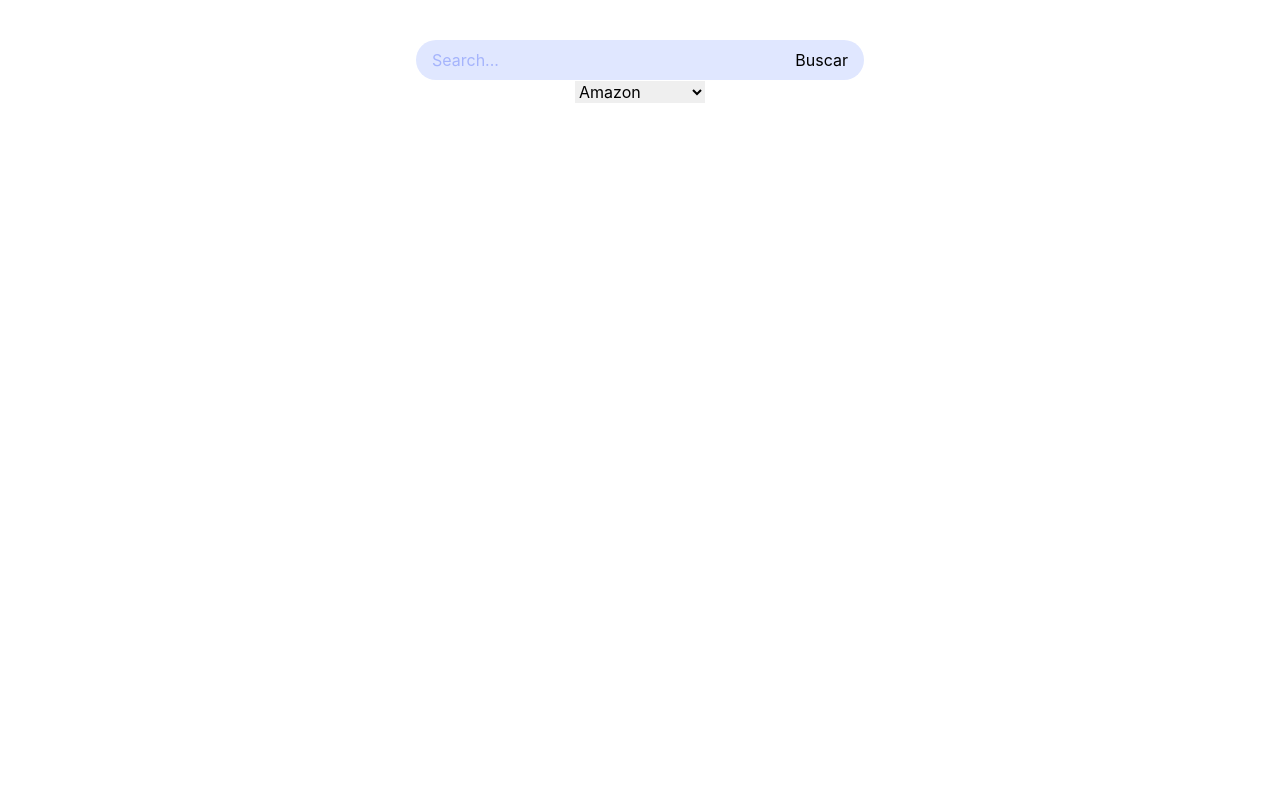
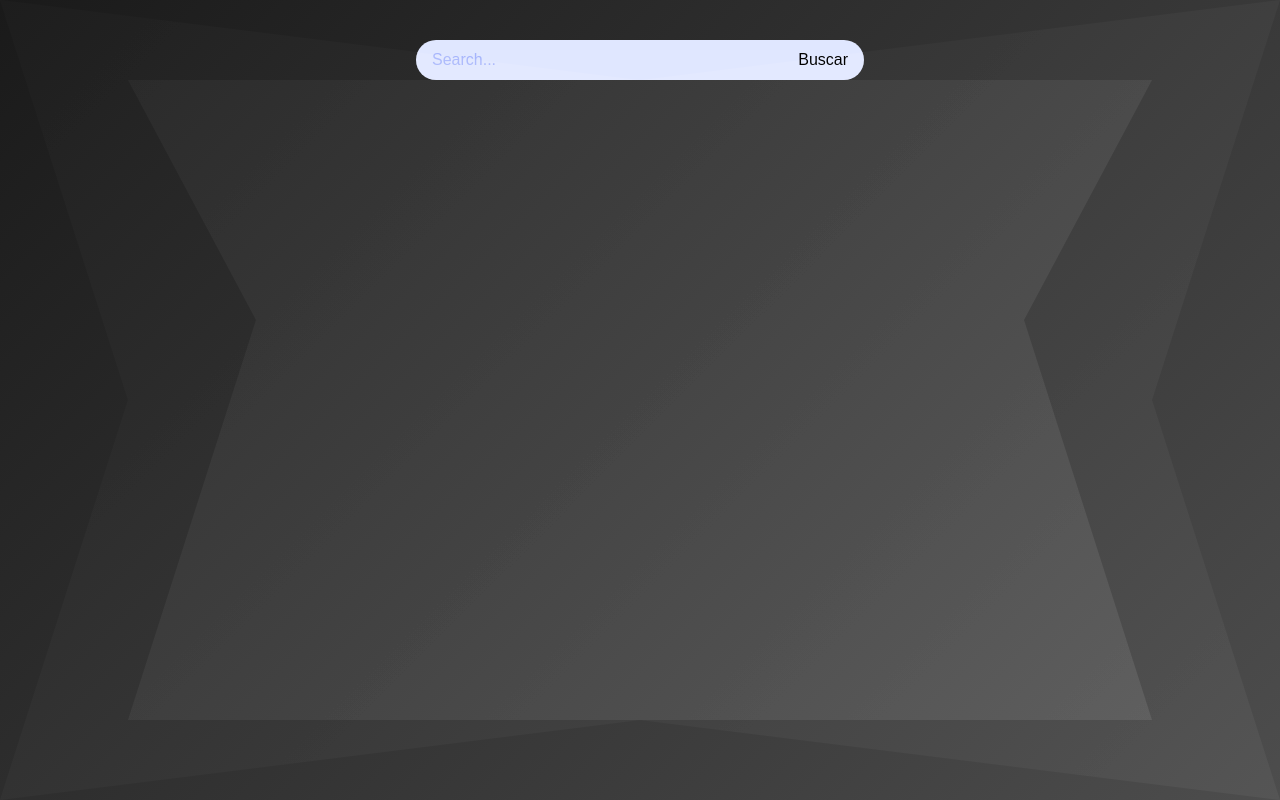
Before and after one commit to PLAYMAN11/Scrappy, a React (Create React App) app: page / in a window 1280 px wide. Built offline with nearby package versions, Linux system fonts and the light colour scheme.

Commit message:
Se agrego fondo a la otra pagina

```diff
--- a/src/ApiCall.js
+++ b/src/ApiCall.js
@@ -50,7 +50,6 @@ const APIsCall = () => {
             setLoading(false);
         }
     };
-
     const handleSelect = (e) => {
         const selectedPlatform = typeof e === "string" ? e : e.target.value;
         setPlat(selectedPlatform);
@@ -82,13 +81,14 @@ const APIsCall = () => {
                 <button type="submit">Buscar</button>
             </form>
 
-            <select id="Presentacion" name="Presentacion" onChange={handleSelect}>
+
+
+            {loading && <p>Cargando...</p>}
+            {combine &&  <select id="Presentacion" name="Presentacion" onChange={handleSelect}>
                 <option value="amazon">Amazon</option>
                 <option value="mercado">Mercado Libre</option>
                 <option value="combinado">Combinado</option>
-            </select>
-
-            {loading && <p>Cargando...</p>}
+            </select>}
             {combine && <ProductCard productos={combine} />}
         </div>
     );
--- a/src/App.css
+++ b/src/App.css
@@ -36,3 +36,40 @@
     transform: rotate(360deg);
   }
 }
+
+body {
+  margin: 0;
+  height: 100vh;
+  background: linear-gradient(135deg, #1a1a1a, #333333, #4d4d4d);
+  overflow: hidden;
+  position: relative;
+  font-family: Arial, sans-serif;
+}
+
+body::before,
+body::after {
+  content: '';
+  position: absolute;
+  top: 0;
+  left: 0;
+  right: 0;
+  bottom: 0;
+  background: repeating-linear-gradient(
+    45deg,
+    transparent 0,
+    transparent 10px,
+    rgba(255, 255, 255, 0.1) 10px,
+    rgba(255, 255, 255, 0.1) 20px
+  );
+  mix-blend-mode: overlay;
+}
+
+body::before {
+  clip-path: polygon(0% 0%, 50% 10%, 100% 0%, 90% 50%, 100% 100%, 50% 90%, 0% 100%, 10% 50%);
+  background: rgba(255, 255, 255, 0.1);
+}
+
+body::after {
+  clip-path: polygon(10% 10%, 90% 10%, 80% 40%, 90% 90%, 10% 90%, 20% 40%);
+  background: rgba(255, 255, 255, 0.2);
+}
--- a/src/components/ProductCard.css
+++ b/src/components/ProductCard.css
@@ -1,7 +1,7 @@
 .product-list{
     display: flex;
     flex-wrap: wrap;
-    justify-content: space-around;
+    justify-content: space-between;
 }
 
 .product-card {
```
